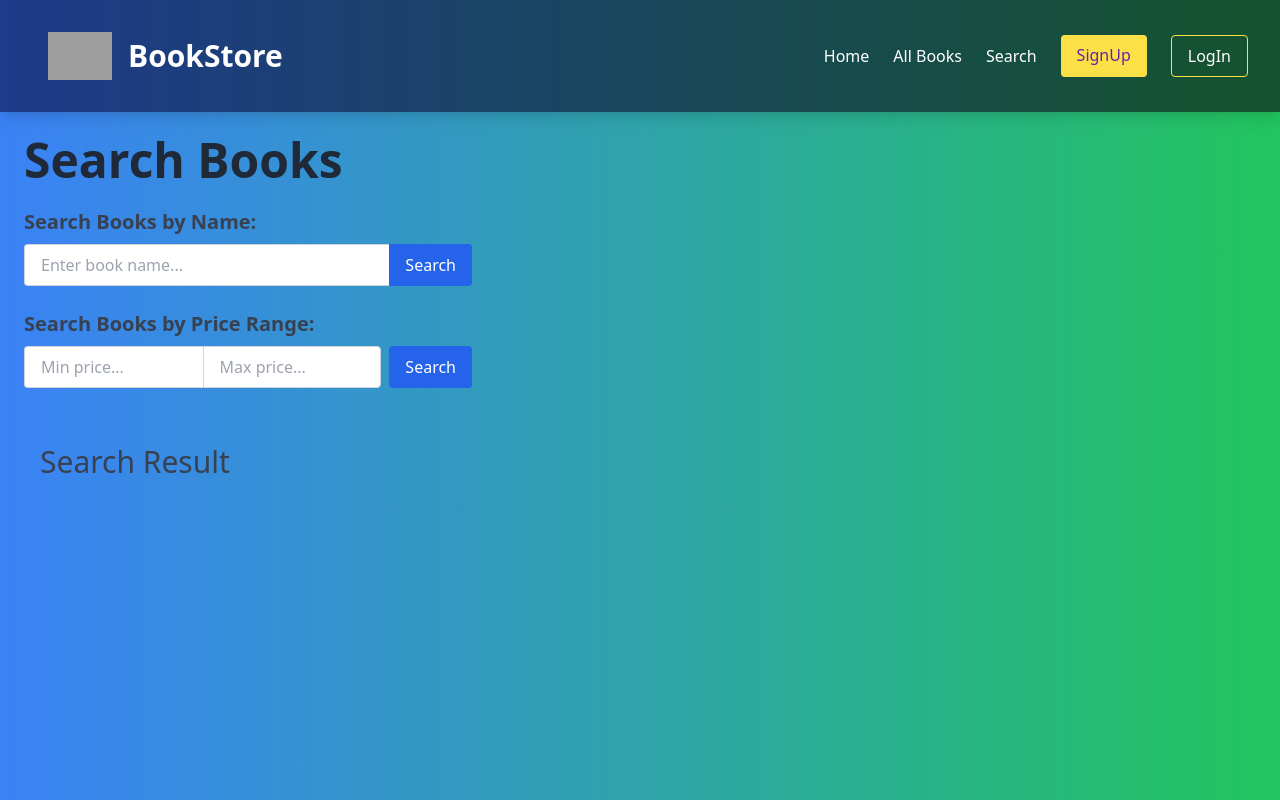
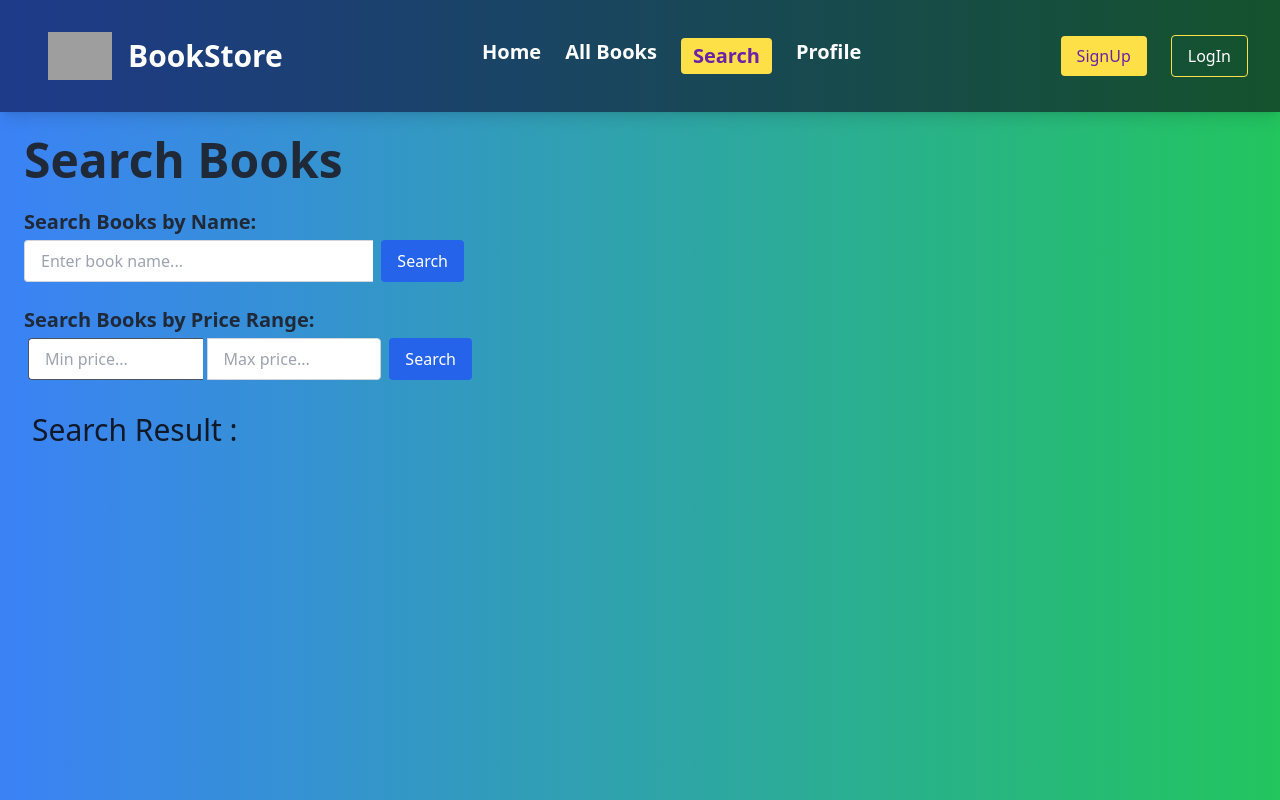
Before and after one commit to Adnan-Shahriar-1190/book-STORE, a React (Create React App) app in the folder frontend/: page /BookSearch in a window 1280 px wide. Shown: the top 800 px of the page. Built offline with nearby package versions, Linux system fonts and the light colour scheme; grey boxes are pictures that could not be loaded.

Commit message:
ui update

```diff
--- a/frontend/src/components/Home/Barb.jsx
+++ b/frontend/src/components/Home/Barb.jsx
@@ -1,10 +1,25 @@
-import React from 'react'
+import React from 'react';
 import { Link } from 'react-router-dom';
 
 const Barb = () => {
   return (
     <div className='h-[80vh] flex flex-col lg:flex-row'>
-      <div className='w-full lg:w-3/6 flex flex-col items-center lg:items-start justify-center p-6 lg:p-12 bg-gradient-to-r from-purple-500 to-blue-500'>
+      <style>
+        {`
+          @keyframes glow {
+            0%, 100% {
+              box-shadow: 0 0 10px rgba(255, 255, 255, 0.5);
+            }
+            50% {
+              box-shadow: 0 0 20px rgba(255, 255, 255, 0.9);
+            }
+          }
+          .animate-glow {
+            animation: glow 2s infinite;
+          }
+        `}
+      </style>
+      <div className='w-full lg:w-3/6 flex flex-col items-center lg:items-start justify-center p-1 lg:p-12 bg-gradient-to-r from-purple-500 to-blue-500'>
         <h1 className='text-5xl lg:text-7xl font-bold text-white text-center lg:text-left'>
           Dive Into Your Next Adventure
         </h1>
@@ -12,7 +27,7 @@ const Barb = () => {
           Explore a world of captivating stories, profound insights, and boundless inspiration in our carefully curated book collection.
         </p>
         <div className='mt-10'>
-          <Link to="/all-books" className='text-white text-lg lg:text-xl font-bold border border-white px-8 py-4 hover:bg-white hover:text-blue-500 rounded-full transition-colors duration-300'>
+          <Link to="/all-books" className='text-white text-lg lg:text-xl font-bold border border-white px-8 py-4 rounded-full transition-colors duration-300 hover:bg-white hover:text-blue-500 animate-glow'>
             Explore Books
           </Link>
         </div>
--- a/frontend/src/components/Home/RecentlyAdded.jsx
+++ b/frontend/src/components/Home/RecentlyAdded.jsx
@@ -23,7 +23,7 @@ const RecentlyAdded = () => {
 
     return (
         <div className='mt-8 px-4'>
-            <h4 className='text-3xl text-zinc-900'>Recently Added Books</h4>
+            <h4 className='text-3xl text-zinc-900 font-semibold'>Recently Added Books</h4>
             {!data && <div className="flex items-center justify-center my-8"><Loader/></div>}
             <div className='my-8 grid gird-cols-1 sm:grid-cols-3 md:grid-cols-4 gap-4'>
             {data && data.map((book, index) => (
--- a/frontend/src/components/Navbar/Navbar.jsx
+++ b/frontend/src/components/Navbar/Navbar.jsx
@@ -1,5 +1,5 @@
 import React, { useState } from "react";
-import { Link } from "react-router-dom";
+import { Link, useLocation } from "react-router-dom";
 import { FaGripLines } from "react-icons/fa";
 
 const Navbar = () => {
@@ -7,10 +7,11 @@ const Navbar = () => {
     { title: "Home", link: "/" },
     { title: "All Books", link: "/all-books" },
     { title: "Search", link: "/BookSearch" },
-    /**{ title: "Profile", link: "/profile" },*/
+    { title: "Profile", link: "/profile" },
   ];
 
   const [MobileNav, setMobileNav] = useState("hidden");
+  const location = useLocation();
 
   return (
     <>
@@ -24,19 +25,25 @@ const Navbar = () => {
           <h1 className="text-3xl font-bold">BookStore</h1>
         </Link>
 
-        <div className="nav-links-bookheaven block md:flex gap-6 items-center">
-          <div className="hidden md:flex gap-6">
+        <div className="flex-1 flex justify-center">
+          <div className="hidden md:flex gap-6 text-xl font-semibold">
             {links.map((items, i) => (
               <Link
                 to={items.link}
-                className="hover:text-yellow-300 transition-all duration-300"
+                className={`hover:text-yellow-300 transition-all duration-300 ${
+                  location.pathname === items.link
+                    ? "bg-yellow-300 text-purple-800 rounded px-3 py-1"
+                    : ""
+                }`}
                 key={i}
               >
                 {items.title}
               </Link>
             ))}
           </div>
-          <div className="hidden md:flex gap-6">
+        </div>
+
+        <div className="hidden md:flex gap-6 items-center">
           <Link
             to="/SignUp"
             className="px-4 py-2 bg-yellow-300 text-purple-800 rounded hover:bg-white hover:text-purple-800 transition-all duration-300"
@@ -50,6 +57,7 @@ const Navbar = () => {
             LogIn
           </Link>
         </div>
+
         <button
           className="block md:hidden text-white text-3xl"
           onClick={() =>
@@ -60,7 +68,6 @@ const Navbar = () => {
         >
           <FaGripLines />
         </button>
-        </div>
       </nav>
 
       <div
@@ -69,7 +76,11 @@ const Navbar = () => {
         {links.map((items, i) => (
           <Link
             to={items.link}
-            className={`${MobileNav} text-white text-4xl font-semibold mb-8 hover:text-yellow-300 transition-all duration-300`}
+            className={`text-white text-4xl font-semibold mb-8 hover:text-yellow-300 transition-all duration-300 ${
+              location.pathname === items.link
+                ? "bg-yellow-300 text-purple-800 rounded px-3 py-1"
+                : ""
+            }`}
             key={i}
             onClick={() =>
               MobileNav === "hidden"
@@ -83,13 +94,13 @@ const Navbar = () => {
 
         <Link
           to="/SignUp"
-          className={`${MobileNav} px-4 py-2 mb-4 text-2xl bg-yellow-300 text-purple-800 rounded hover:bg-white hover:text-purple-800 transition-all duration-300`}
+          className="px-4 py-2 mb-4 text-2xl bg-yellow-300 text-purple-800 rounded hover:bg-white hover:text-purple-800 transition-all duration-300"
         >
           SignUp
         </Link>
         <Link
           to="/LogIn"
-          className={`${MobileNav} px-4 py-2 mb-4 text-2xl border border-yellow-300 rounded hover:bg-yellow-300 hover:text-purple-800 transition-all duration-300`}
+          className="px-4 py-2 mb-4 text-2xl border border-yellow-300 rounded hover:bg-yellow-300 hover:text-purple-800 transition-all duration-300"
         >
           LogIn
         </Link>
--- a/frontend/src/pages/AllBooks.jsx
+++ b/frontend/src/pages/AllBooks.jsx
@@ -24,7 +24,7 @@ const AllBooks = () => {
 
   return (
     <div className="bg-gradient-to-r from-blue-500 to-green-500 px-4">
-      <h4 className="text-3xl text-yellow-100">All Books</h4>
+      <h4 className="text-3xl text-zinc-800 font-semibold pt-3">All Books</h4>
       {!data && (
         <div className="flex items-center justify-center my-8">
           <Loader />
--- a/frontend/src/pages/BookSearch.jsx
+++ b/frontend/src/pages/BookSearch.jsx
@@ -6,7 +6,7 @@ const BookSearch = () => {
   const [searchTerm, setSearchTerm] = useState("");
   const [minPrice, setMinPrice] = useState("");
   const [maxPrice, setMaxPrice] = useState("");
-  const [searchResults, setSearchResults] = useState(null); // Change to null initially
+  const [searchResults, setSearchResults] = useState(null);
   const [loading, setLoading] = useState(false);
   const [error, setError] = useState("");
 
@@ -24,7 +24,7 @@ const BookSearch = () => {
       const data = await response.json();
       setSearchResults(data.data);
       setError("");
-      // Clear price search inputs
+
       setMinPrice("");
       setMaxPrice("");
     } catch (error) {
@@ -73,7 +73,7 @@ const BookSearch = () => {
 
       {/* Search by Book Name */}
       <div className="mb-6 w-full max-w-md">
-        <h1 className="block mb-2 text-gray-700 text-xl font-semibold">
+        <h1 className="block mb-1 text-gray-800 text-xl font-semibold">
           Search Books by Name:
         </h1>
         <div className="flex">
@@ -86,7 +86,7 @@ const BookSearch = () => {
           />
           <button
             onClick={handleSearchByName}
-            className="bg-blue-600 text-white px-4 py-2 rounded-r hover:bg-blue-700 focus:outline-none focus:ring-2 focus:ring-blue-400"
+            className="bg-blue-600 text-white px-4 py-2 mx-2 rounded hover:bg-blue-700 focus:outline-none focus:ring-2 focus:ring-blue-400"
           >
             Search
           </button>
@@ -95,7 +95,7 @@ const BookSearch = () => {
 
       {/* Search by Price Range */}
       <div className="mb-6 w-full max-w-md">
-        <label className="block mb-2 text-gray-700 text-xl font-semibold">
+        <label className="block mb-1 text-gray-800 text-xl font-semibold">
           Search Books by Price Range:
         </label>
         <div className="flex">
@@ -103,7 +103,7 @@ const BookSearch = () => {
             type="number"
             value={minPrice}
             onChange={(e) => setMinPrice(e.target.value)}
-            className="px-4 py-2 border border-r-0 border-gray-300 rounded-l w-1/2 focus:outline-none focus:ring-2 focus:ring-blue-400"
+            className="px-4 py-2 mx-1 border border-r-0 border-gray-600 rounded-l w-1/2 focus:outline-none focus:ring-2 focus:ring-blue-400"
             placeholder="Min price..."
           />
           <input
@@ -131,8 +131,8 @@ const BookSearch = () => {
             <Loader />
           </div>
         ) : (
-          <div className="mt-8 px-4 w-full">
-            <h4 className="text-3xl text-gray-700">Search Result</h4>
+          <div className="mt-2 px-2 w-full">
+            <h4 className="text-3xl text-gray-900">Search Result :</h4>
             {searchResults && searchResults.length > 0 ? (
               <div className="my-8 grid grid-cols-1 sm:grid-cols-2 md:grid-cols-3 lg:grid-cols-4 gap-6">
                 {searchResults.map((book, index) => (
```
Lines whose indentation alone changed are shown as unchanged.
